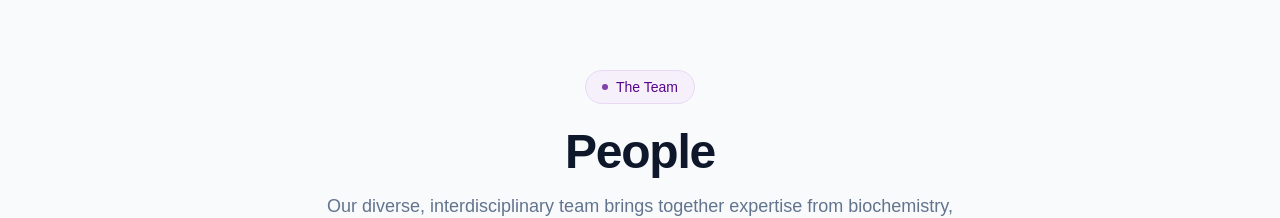
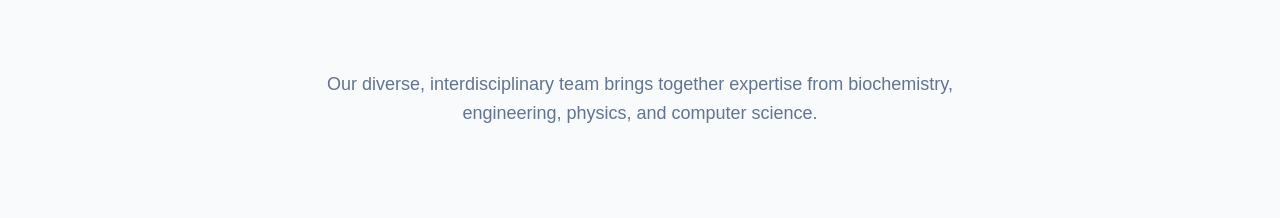
Before and after one commit to tinaytini/mnbe-lab, a Next.js app: page /people in a window 1280 px wide. Shown: the part 590-808 px from the top of the page. Built offline with nearby package versions, Linux system fonts and the light colour scheme; no server answers; the database is empty.

Commit message:
Remove redundant People title and badge

```diff
--- a/src/app/people/page.tsx
+++ b/src/app/people/page.tsx
@@ -17,11 +17,7 @@ export default async function PeoplePage() {
 
             {/* Header (Original) */}
             <section className="max-w-5xl mx-auto px-6 lg:px-8 text-center mb-16">
-                <span className="inline-flex items-center gap-2 px-4 py-1.5 rounded-full border border-brand-100 bg-brand-50 text-brand-500 text-sm font-medium mb-6">
-                    <span className="w-1.5 h-1.5 rounded-full bg-brand-500 animate-pulse" />
-                    The Team
-                </span>
-                <h1 className="text-4xl sm:text-5xl font-bold text-slate-900 tracking-tight mb-4">People</h1>
+
                 <p className="text-lg text-slate-500 max-w-2xl mx-auto leading-relaxed">
                     Our diverse, interdisciplinary team brings together expertise from
                     biochemistry, engineering, physics, and computer science.
```
